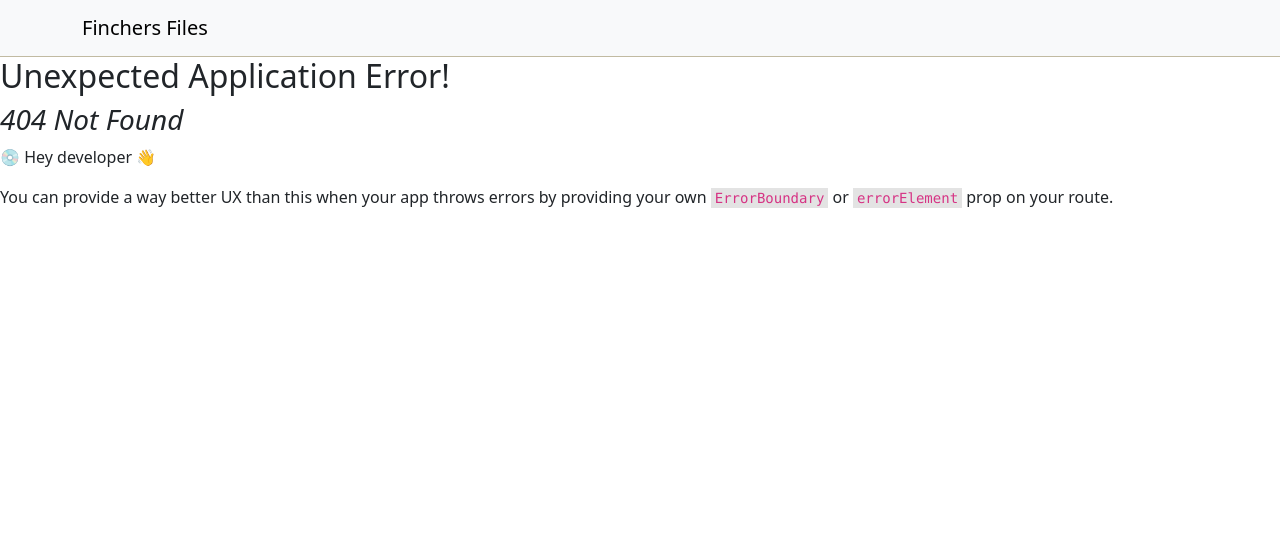
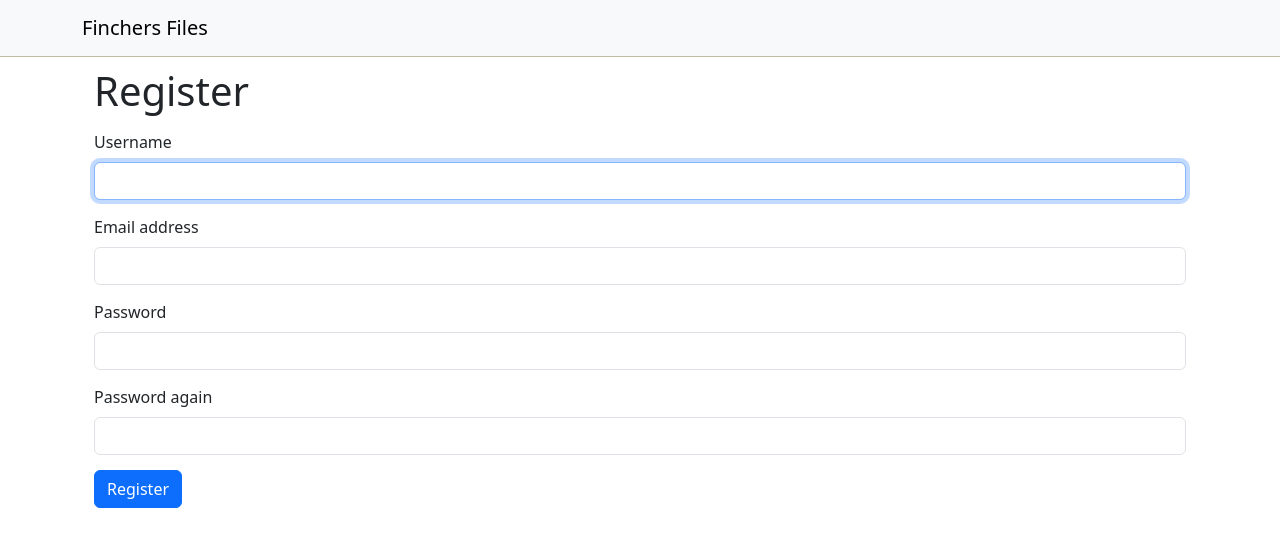
Before and after one commit to jurandrija645/finchers-files, a React (Create React App) app: page /register in a window 1280 px wide. Before the commit this address had no page. Shown: the top 546 px of the page. Built offline with nearby package versions, Linux system fonts and the light colour scheme.

Commit message:
registration and validation

```diff
--- a/src/App.js
+++ b/src/App.js
@@ -8,6 +8,7 @@ import ExplorePage from "./pages/ExplorePage";
 import LoginPage from "./pages/LoginPage";
 import UserPage from "./pages/UserPage";
 import ApiProvider from "./contexts/ApiProvider";
+import RegistrationPage from "./pages/RegistrationPage";
 
 const router = createBrowserRouter([
   {
@@ -26,6 +27,10 @@ const router = createBrowserRouter([
     path: "/user/:username",
     element: <UserPage />,
   },
+  {
+    path: "/register",
+    element: <RegistrationPage />,
+  }
 ]);
 
 export default function App() {
--- a/src/FinchersApiClient.js
+++ b/src/FinchersApiClient.js
@@ -5,16 +5,16 @@ export default class FinchersApiClient {
     this.base_url =  BASE_API_URL + '/api';
   }
 
-  async request(options) {
-    let query = new URLSearchParams(options.query || {}).toString();
+  async request(method, url, queryOption, ...options) {
+    let query = new URLSearchParams(queryOption || {}).toString();
     if (query !== '') {
       query = '?' + query;
     }
 
     let response;
     try {
-      response = await fetch(this.base_url + options.url + query, {
-        method: options.method,
+      response = await fetch(this.base_url + url + query, {
+        method: method,
         headers: {
           'Content-Type': 'application/json',
           ...options.headers,
--- a/src/pages/LoginPage.jsx
+++ b/src/pages/LoginPage.jsx
@@ -3,6 +3,7 @@ import Form from "react-bootstrap/Form";
 import Button from "react-bootstrap/Button";
 import Body from "../components/Body";
 import InputField from "../components/InputField";
+import {Link} from "react-router-dom";
 
 
 export default function LoginPage() {
@@ -11,6 +12,7 @@ export default function LoginPage() {
   let passwordField = useRef();
 
   function onSubmit(ev) {
+    ev.preventDefault();
     const username = usernameField.current.value;
     const password = passwordField.current.value;
 
@@ -28,8 +30,6 @@ export default function LoginPage() {
     if(Object.keys(errors).length > 0){
       return;
     }
-
-    ev.preventDefault();
 
     console.log("After state");
   }
@@ -59,6 +59,7 @@ export default function LoginPage() {
           Login
         </Button>
       </Form>
+      <p>Don&apos;t have an account? <Link to="/register">Register here!</Link></p>
     </Body>
   );
 }
--- /dev/null
+++ b/src/pages/RegistrationPage.jsx
@@ -0,0 +1,66 @@
+import { useState, useEffect, useRef } from 'react';
+import Form from 'react-bootstrap/Form';
+import Button from 'react-bootstrap/Button';
+import Body from '../components/Body';
+import InputField from '../components/InputField';
+import { useNavigate } from 'react-router-dom';
+import { useApi} from "../contexts/ApiProvider";
+
+export default function RegistrationPage() {
+  const [formErrors, setFormErrors] = useState({});
+  const usernameField = useRef();
+  const emailField = useRef();
+  const passwordField = useRef();
+  const password2Field = useRef();
+  const navigate = useNavigate();
+  const api = useApi();
+
+  useEffect(() => {
+    usernameField.current.focus();
+  }, []);
+
+   async function onSubmit(event){
+    const errors = {};
+    if(passwordField.current.value !== password2Field.current.value)
+    {
+        errors.password = "The password do not match!";
+        setFormErrors(errors);
+    }
+    else{
+        const response = await api.post("/users", {
+            username: usernameField.current.value,
+            email: emailField.current.value,
+            password: passwordField.current.value,
+        });
+        if(!response.ok){
+            setFormErrors(response.body.errors.json);
+        }
+        else{
+            setFormErrors({});
+            navigate("/login");
+        }
+    }
+    // TODO
+  };
+
+  return (
+    <Body>
+      <h1>Register</h1>
+      <Form onSubmit={onSubmit}>
+        <InputField
+          name="username" label="Username"
+          error={formErrors.username} fieldRef={usernameField} />
+        <InputField
+          name="email" label="Email address"
+          error={formErrors.email} fieldRef={emailField} />
+        <InputField
+          name="password" label="Password" type="password"
+          error={formErrors.password} fieldRef={passwordField} />
+        <InputField
+          name="password2" label="Password again" type="password"
+          error={formErrors.password2} fieldRef={password2Field} />
+        <Button variant="primary" type="submit">Register</Button>
+      </Form>
+    </Body>
+  );
+}
```
